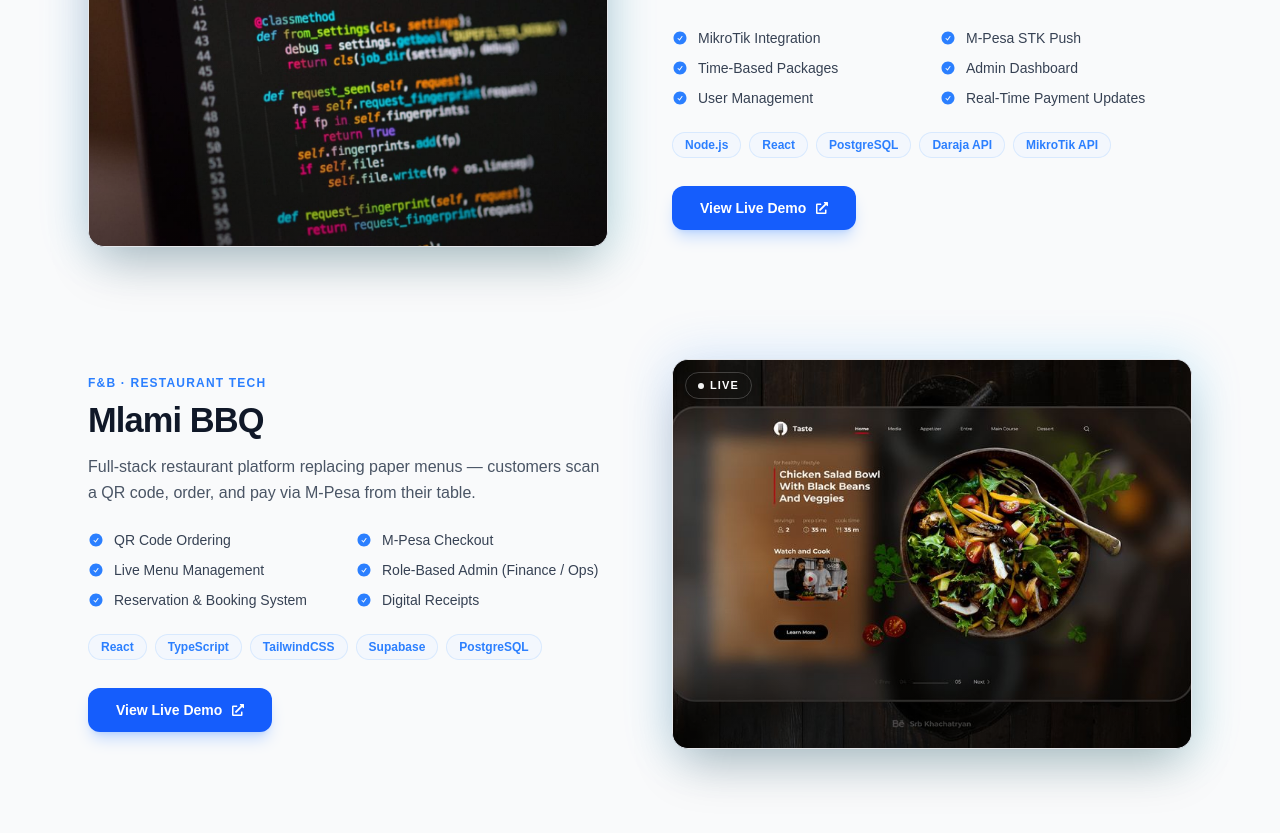
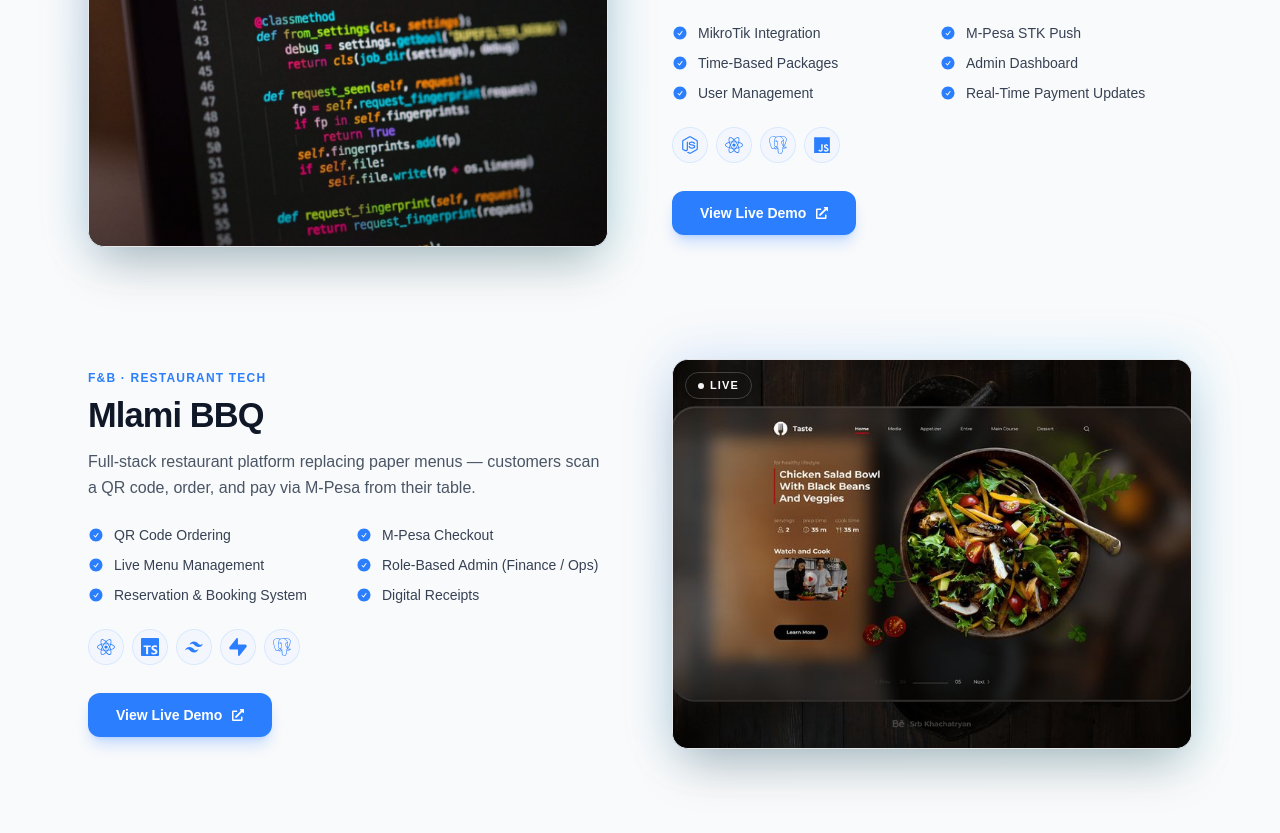
Before and after one commit to Nigiddy/my_portfolio, a Next.js app: page / in a window 1280 px wide. Shown: the part 2040-2873 px from the top of the page. Built offline with nearby package versions, Linux system fonts and the light colour scheme.

Commit message:
Refined projects page by replacing text with icons

```diff
--- a/src/components/Projects.jsx
+++ b/src/components/Projects.jsx
@@ -2,7 +2,8 @@
 
 import React from "react";
 import Image from "next/image";
-import { FaExternalLinkAlt, FaGithub } from "react-icons/fa";
+import { FaExternalLinkAlt, FaGithub, FaNodeJs, FaReact, FaJs, FaServer } from "react-icons/fa";
+import { SiPostgresql, SiTypescript, SiTailwindcss, SiSupabase } from "react-icons/si";
 import { HiCheckCircle } from "react-icons/hi2";
 
 // ─── Data ────────────────────────────────────────────────────────────────────
@@ -25,7 +26,12 @@
       "User Management",
       "Real-Time Payment Updates",
     ],
-    techStack: ["Node.js", "React", "PostgreSQL", "Daraja API", "MikroTik API"],
+    techStack: [
+      { name: "Node.js", Icon: FaNodeJs },
+      { name: "React", Icon: FaReact },
+      { name: "PostgreSQL", Icon: SiPostgresql },
+      { name: "JavaScript", Icon: FaJs }
+    ],
     primaryCta: { label: "View Live Demo", href: "https://qonnectkibaruani.vercel.app/" },
   },
   {
@@ -45,7 +51,13 @@
       "Reservation & Booking System",
       "Digital Receipts",
     ],
-    techStack: ["React", "TypeScript", "TailwindCSS", "Supabase", "PostgreSQL"],
+    techStack: [
+      { name: "React", Icon: FaReact },
+      { name: "TypeScript", Icon: SiTypescript },
+      { name: "TailwindCSS", Icon: SiTailwindcss },
+      { name: "Supabase", Icon: SiSupabase },
+      { name: "PostgreSQL", Icon: SiPostgresql },
+    ],
     primaryCta: { label: "View Live Demo", href: "https://mlami-demo.vercel.app/" },
   },
 ];
@@ -59,9 +71,13 @@
   </span>
 );
 
-const TechBadge = ({ label }) => (
-  <span className="px-3 py-1 text-xs font-semibold rounded-full bg-blue-50/60 dark:bg-blue-900/20 text-blue-500 dark:text-blue-300 border border-blue-200/50 dark:border-blue-700/40">
-    {label}
+const TechBadge = ({ label, Icon }) => (
+  <span
+    aria-label={label}
+    title={label}
+    className="p-2 text-lg flex items-center justify-center rounded-full bg-blue-50/60 dark:bg-blue-900/20 text-blue-500 dark:text-blue-300 border border-blue-200/50 dark:border-blue-700/40 hover:scale-110 hover:text-blue-600 dark:hover:text-blue-200 transition-all duration-200 cursor-help"
+  >
+    <Icon />
   </span>
 );
 
@@ -74,7 +90,7 @@
     rel="noopener noreferrer"
     className={`inline-flex items-center gap-2.5 px-7 py-3 rounded-xl text-sm font-bold transition-all duration-200 hover:-translate-y-0.5 active:translate-y-0 ${
       variant === "primary"
-        ? "bg-blue-600 hover:bg-blue-500 text-white shadow-lg shadow-blue-500/25 hover:shadow-blue-500/40"
+        ? "bg-blue-500 hover:bg-blue-500 text-white shadow-lg shadow-blue-500/25 hover:shadow-blue-500/40"
         : "bg-white dark:bg-gray-800 text-gray-700 dark:text-gray-200 border-2 border-gray-200 dark:border-gray-700 hover:border-gray-300 dark:hover:border-gray-600"
     }`}
   >
@@ -133,7 +149,9 @@
 
       {/* Tech */}
       <div className="flex flex-wrap gap-2">
-        {project.techStack.map((t) => <TechBadge key={t} label={t} />)}
+        {project.techStack.map((t) => (
+          <TechBadge key={t.name} label={t.name} Icon={t.Icon} />
+        ))}
       </div>
 
       {/* CTAs */}
```
